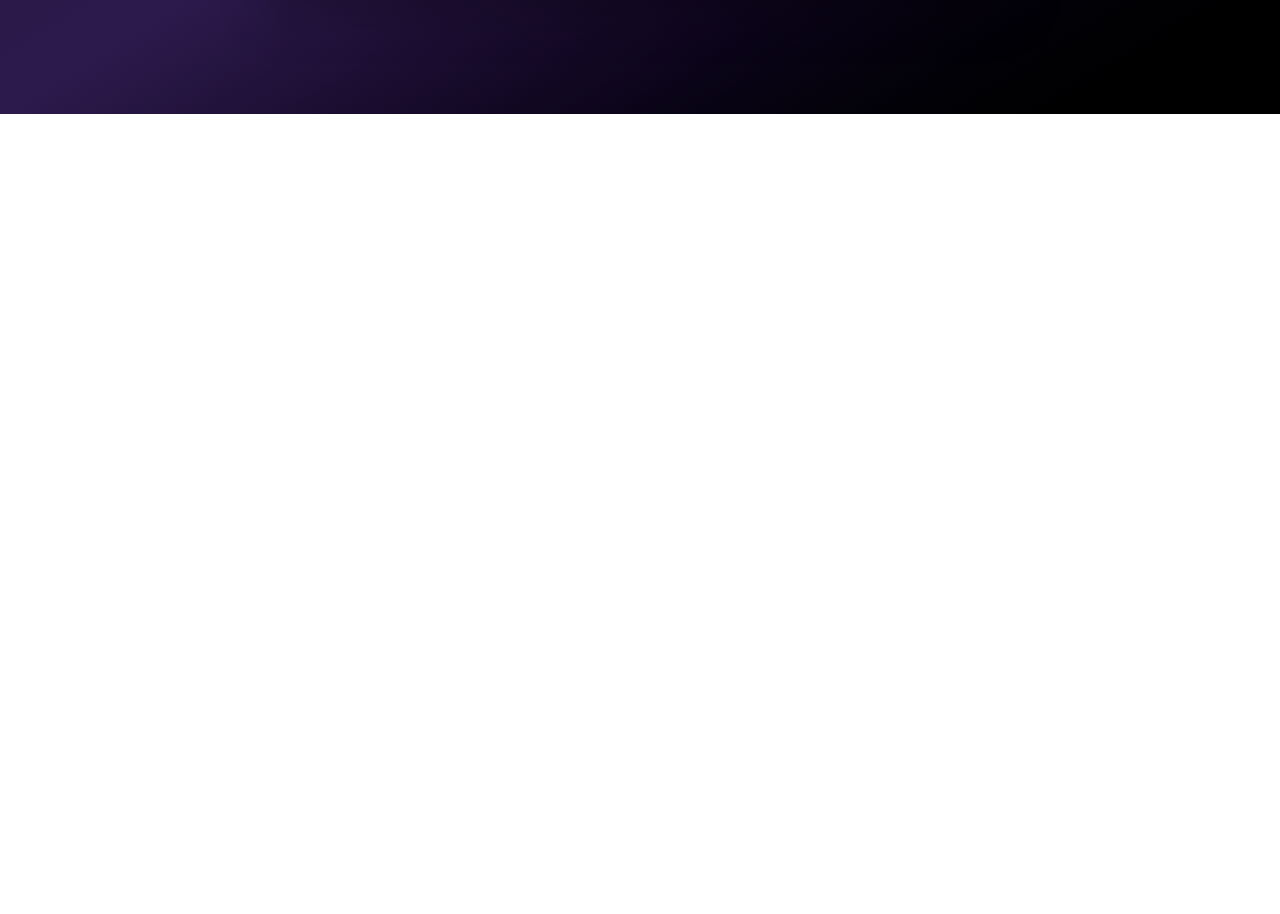
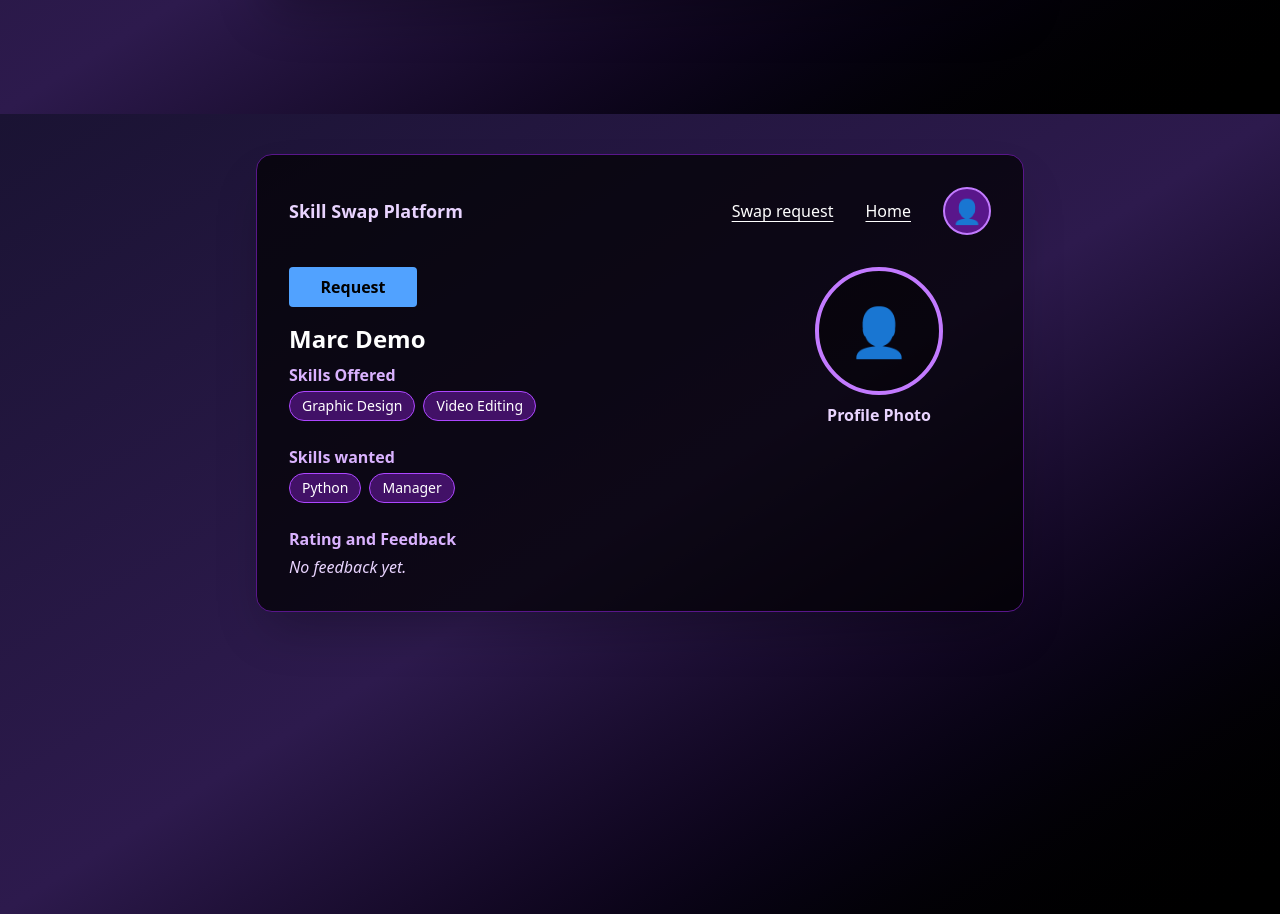
Before and after one commit to harshitsinghal226/BitBusters, a React (Vite) app in the folder frontend/: page / in a window 1280 px wide. Shown: the part 686-1600 px from the top of the page. Before the commit the page ends 800 px from the top, so only its background shows below. Built offline with nearby package versions, Linux system fonts and the light colour scheme.

Commit message:
adding screen 4 and 5

```diff
--- a/frontend/src/App.jsx
+++ b/frontend/src/App.jsx
@@ -1,8 +1,27 @@
+import React, { useState } from 'react';
 import './App.css'
 import UserProfile from './pages/UserProfile.jsx'
+import Screen4Profile from './pages/Screen4Profile.jsx'
+import Screen5RequestModal from './pages/Screen5RequestModal.jsx'
 
 function App() {
-  return <UserProfile />
+  const [showRequestModal, setShowRequestModal] = useState(false);
+  const [offeredSkills, setOfferedSkills] = useState([]); // Adjust initial value as needed
+  const [wantedSkills, setWantedSkills] = useState([]);   // Adjust initial value as needed
+
+  return (
+    <>
+      <UserProfile />
+      <Screen4Profile onRequest={() => setShowRequestModal(true)} />
+      {showRequestModal && (
+        <Screen5RequestModal
+          offeredSkills={offeredSkills}
+          wantedSkills={wantedSkills}
+          onClose={() => setShowRequestModal(false)}
+        />
+      )}
+    </>
+  );
 }
 
 export default App
--- /dev/null
+++ b/frontend/src/pages/Screen4Profile.jsx
@@ -0,0 +1,73 @@
+import React, { useState } from 'react';
+
+export default function Screen4Profile({ onRequest }) {
+  // Demo data
+  const skillsOffered = ['Graphic Design', 'Video Editing'];
+  const skillsWanted = ['Python', 'Manager'];
+  const [photo] = useState(null);
+
+  return (
+    <div className="min-h-screen bg-gradient-to-br from-[#1a1333] via-[#2d1a4d] to-black text-white flex flex-col items-center py-10">
+      <div className="w-full max-w-3xl rounded-2xl bg-black/70 shadow-2xl p-8 relative border border-purple-900">
+        {/* Top Bar */}
+        <div className="flex justify-between items-center mb-8">
+          <div className="text-lg font-bold text-purple-200">Skill Swap Platform</div>
+          <div className="flex gap-8 items-center">
+            <a href="#" className="underline underline-offset-4 hover:text-purple-400">Swap request</a>
+            <a href="#" className="underline underline-offset-4 hover:text-purple-400">Home</a>
+            <div className="w-12 h-12 rounded-full overflow-hidden border-2 border-purple-400 bg-purple-900 flex items-center justify-center">
+              {photo ? (
+                <img src={photo} alt="Profile" className="object-cover w-full h-full" />
+              ) : (
+                <span className="text-2xl">👤</span>
+              )}
+            </div>
+          </div>
+        </div>
+        {/* Main Content */}
+        <div className="flex flex-col md:flex-row gap-8">
+          <div className="flex-1 space-y-6">
+            <button
+              className="bg-blue-400 hover:bg-blue-500 text-black font-semibold px-5 py-2 rounded mb-4 w-32"
+              onClick={onRequest}
+            >
+              Request
+            </button>
+            <div className="text-2xl font-bold text-white mb-2">Marc Demo</div>
+            <div>
+              <div className="font-bold text-purple-300">Skills Offered</div>
+              <div className="flex flex-wrap gap-2 mt-1">
+                {skillsOffered.map(skill => (
+                  <span key={skill} className="bg-purple-900/70 border border-purple-500 rounded-full px-3 py-1 text-sm">{skill}</span>
+                ))}
+              </div>
+            </div>
+            <div>
+              <div className="font-bold text-purple-300">Skills wanted</div>
+              <div className="flex flex-wrap gap-2 mt-1">
+                {skillsWanted.map(skill => (
+                  <span key={skill} className="bg-purple-900/70 border border-purple-500 rounded-full px-3 py-1 text-sm">{skill}</span>
+                ))}
+              </div>
+            </div>
+            <div className="mt-6">
+              <div className="font-bold text-purple-300">Rating and Feedback</div>
+              <div className="text-purple-200 italic mt-1">No feedback yet.</div>
+            </div>
+          </div>
+          {/* Profile Photo */}
+          <div className="flex flex-col items-center justify-start w-56 mx-auto md:mx-0">
+            <div className="w-32 h-32 rounded-full border-4 border-purple-400 flex items-center justify-center bg-black/40 mb-2 overflow-hidden">
+              {photo ? (
+                <img src={photo} alt="Profile" className="object-cover w-full h-full" />
+              ) : (
+                <span className="text-5xl text-purple-300">👤</span>
+              )}
+            </div>
+            <div className="text-center text-purple-200 font-semibold">Profile Photo</div>
+          </div>
+        </div>
+      </div>
+    </div>
+  );
+}
--- /dev/null
+++ b/frontend/src/pages/Screen5RequestModal.jsx
@@ -0,0 +1,66 @@
+import React, { useState } from 'react';
+
+export default function Screen5RequestModal({ offeredSkills, wantedSkills, onClose }) {
+  const [selectedOffered, setSelectedOffered] = useState('');
+  const [selectedWanted, setSelectedWanted] = useState('');
+  const [message, setMessage] = useState('');
+
+  const handleSubmit = (e) => {
+    e.preventDefault();
+    // You can handle the request logic here
+    onClose();
+  };
+
+  return (
+    <div className="fixed inset-0 z-50 flex items-center justify-center bg-black/70">
+      <div className="bg-gradient-to-br from-[#1a1333] via-[#2d1a4d] to-black rounded-2xl shadow-2xl p-8 w-96 relative border border-purple-900">
+        <button className="absolute top-2 right-4 text-purple-300 text-xl" onClick={onClose}>×</button>
+        <form onSubmit={handleSubmit} className="flex flex-col gap-4">
+          <div>
+            <label className="block text-purple-200 mb-1">Choose one of your offered skills</label>
+            <select
+              className="w-full rounded border border-purple-700 bg-black/40 text-white py-2 px-3 focus:outline-none focus:border-purple-400"
+              value={selectedOffered}
+              onChange={e => setSelectedOffered(e.target.value)}
+              required
+            >
+              <option value="" disabled>Select a skill</option>
+              {offeredSkills.map(skill => (
+                <option key={skill} value={skill}>{skill}</option>
+              ))}
+            </select>
+          </div>
+          <div>
+            <label className="block text-purple-200 mb-1">Choose one of their wanted skills</label>
+            <select
+              className="w-full rounded border border-purple-700 bg-black/40 text-white py-2 px-3 focus:outline-none focus:border-purple-400"
+              value={selectedWanted}
+              onChange={e => setSelectedWanted(e.target.value)}
+              required
+            >
+              <option value="" disabled>Select a skill</option>
+              {wantedSkills.map(skill => (
+                <option key={skill} value={skill}>{skill}</option>
+              ))}
+            </select>
+          </div>
+          <div>
+            <label className="block text-purple-200 mb-1">Message</label>
+            <textarea
+              className="w-full rounded border border-purple-700 bg-black/40 text-white py-2 px-3 focus:outline-none focus:border-purple-400 min-h-[80px]"
+              value={message}
+              onChange={e => setMessage(e.target.value)}
+              required
+            />
+          </div>
+          <button
+            type="submit"
+            className="bg-blue-400 hover:bg-blue-500 text-black font-semibold px-6 py-2 rounded mt-2"
+          >
+            Submit
+          </button>
+        </form>
+      </div>
+    </div>
+  );
+}
```
